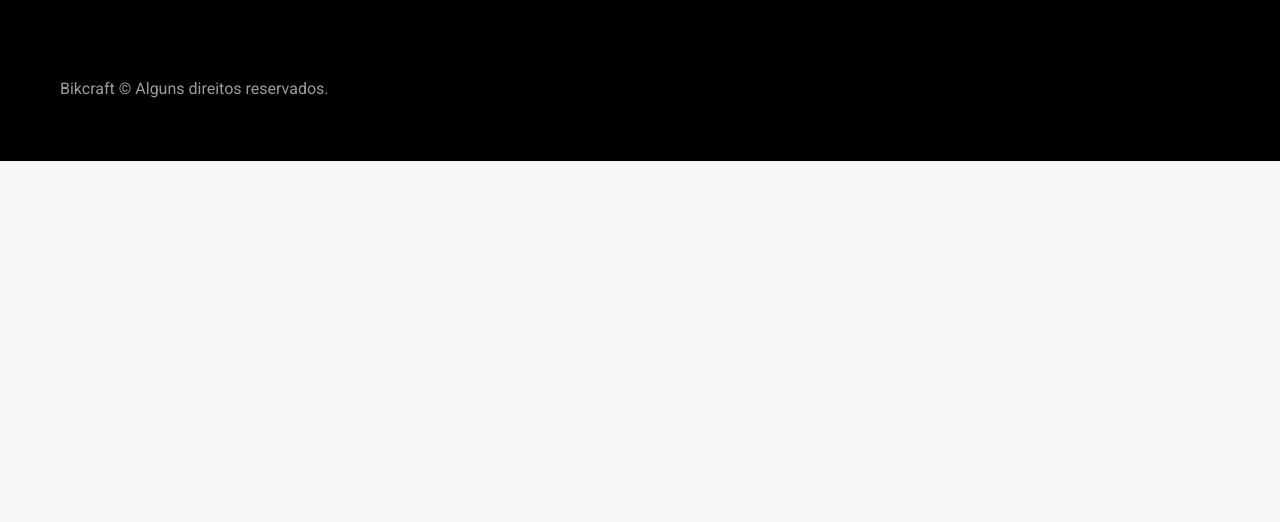
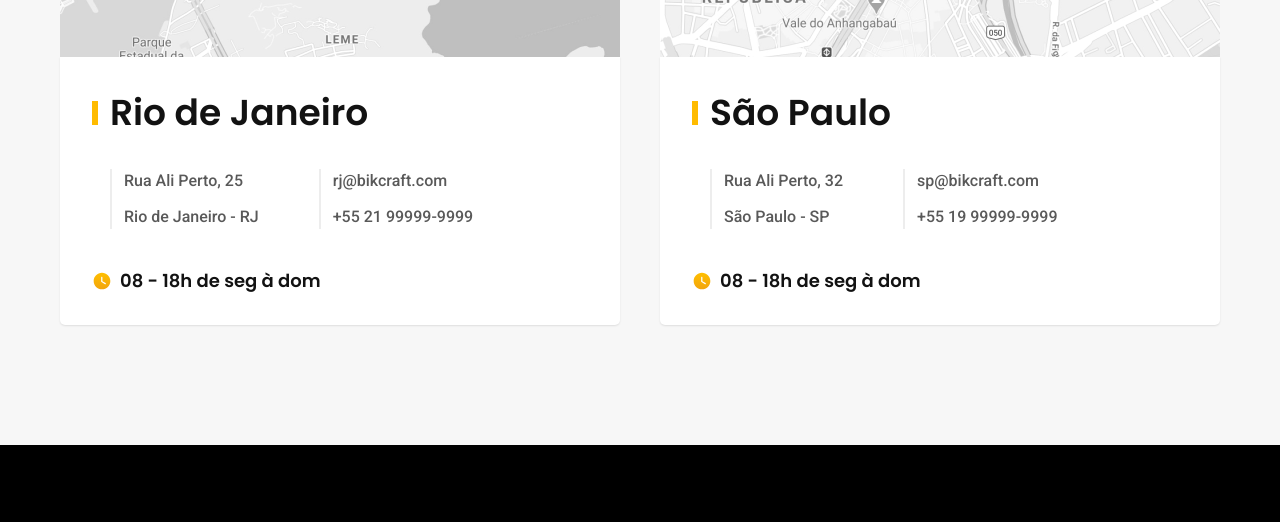
Before and after one commit to JSaporski/bikcraft-2022, a plain HTML site: page contato.html in a window 1280 px wide. Shown: the part 1398-1920 px from the top of the page. Before the commit the page ends 1559 px from the top, so only its background shows below. Drawn offline with Linux system fonts and the light colour scheme.

Commit message:
Página de contato finalizada.

```diff
--- a/contato.html
+++ b/contato.html
@@ -310,6 +310,114 @@
       </div>
     </main>
 
+    <section id="lojas-locais" class="container">
+      <h2 class="fonte-1-xlg cor-11">
+        lojas locais<span class="cor-p1">.</span>
+      </h2>
+
+      <ul class="lojas">
+        <li class="loja">
+          <img src="./img/lojas/rj.jpg" alt="Bikcraft no Rio de Janeiro" />
+
+          <div class="loja-infos">
+            <h3 class="fonte-1-lg cor-11">Rio de Janeiro</h3>
+
+            <div>
+              <address class="fonte-2-sm-medium cor-8">
+                <p>Rua Ali Perto, 25</p>
+                <p>Rio de Janeiro - RJ</p>
+              </address>
+
+              <address class="fonte-2-sm-medium cor-8">
+                <p>rj@bikcraft.com</p>
+                <p>+55 21 99999-9999</p>
+              </address>
+            </div>
+
+            <div class="loja-horario">
+              <svg
+                width="20"
+                height="20"
+                viewBox="0 0 20 20"
+                fill="none"
+                xmlns="http://www.w3.org/2000/svg"
+              >
+                <path
+                  d="M9.99999 1.66699C5.41699 1.66699 1.66699 5.41699 1.66699 9.99999C1.66699 14.583 5.41699 18.333 9.99999 18.333C14.583 18.333 18.333 14.583 18.333 9.99999C18.333 5.41699 14.583 1.66699 9.99999 1.66699ZM12.958 13.167L9.55799 11.075C9.43558 11.0019 9.33432 10.8981 9.26418 10.774C9.19404 10.6498 9.15744 10.5096 9.15799 10.367V6.45799C9.16238 6.29206 9.23086 6.13428 9.34906 6.01775C9.46727 5.90122 9.62602 5.835 9.79199 5.83299C9.95735 5.8343 10.1156 5.90057 10.2325 6.0175C10.3494 6.13442 10.4157 6.29264 10.417 6.45799V10.166L13.617 12.091C13.917 12.275 14.017 12.666 13.833 12.967C13.7425 13.1084 13.6001 13.2087 13.4364 13.2461C13.2727 13.2835 13.1009 13.2551 12.958 13.167Z"
+                  fill="url(#paint0_linear_32:412)"
+                />
+                <defs>
+                  <linearGradient
+                    id="paint0_linear_32:412"
+                    x1="9.99999"
+                    y1="1.66699"
+                    x2="9.99999"
+                    y2="18.333"
+                    gradientUnits="userSpaceOnUse"
+                  >
+                    <stop stop-color="#FFBF00" />
+                    <stop offset="1" stop-color="#F2A50C" />
+                  </linearGradient>
+                </defs>
+              </svg>
+
+              <p class="fonte-1-sm-medium cor-11">08 - 18h de seg à dom</p>
+            </div>
+          </div>
+        </li>
+
+        <li class="loja">
+          <img src="./img/lojas/sp.jpg" alt="Bikcraft em São Paulo" />
+
+          <div class="loja-infos">
+            <h3 class="fonte-1-lg cor-11">São Paulo</h3>
+
+            <div>
+              <address class="fonte-2-sm-medium cor-8">
+                <p>Rua Ali Perto, 32</p>
+                <p>São Paulo - SP</p>
+              </address>
+
+              <address class="fonte-2-sm-medium cor-8">
+                <p>sp@bikcraft.com</p>
+                <p>+55 19 99999-9999</p>
+              </address>
+            </div>
+
+            <div class="loja-horario">
+              <svg
+                width="20"
+                height="20"
+                viewBox="0 0 20 20"
+                fill="none"
+                xmlns="http://www.w3.org/2000/svg"
+              >
+                <path
+                  d="M9.99999 1.66699C5.41699 1.66699 1.66699 5.41699 1.66699 9.99999C1.66699 14.583 5.41699 18.333 9.99999 18.333C14.583 18.333 18.333 14.583 18.333 9.99999C18.333 5.41699 14.583 1.66699 9.99999 1.66699ZM12.958 13.167L9.55799 11.075C9.43558 11.0019 9.33432 10.8981 9.26418 10.774C9.19404 10.6498 9.15744 10.5096 9.15799 10.367V6.45799C9.16238 6.29206 9.23086 6.13428 9.34906 6.01775C9.46727 5.90122 9.62602 5.835 9.79199 5.83299C9.95735 5.8343 10.1156 5.90057 10.2325 6.0175C10.3494 6.13442 10.4157 6.29264 10.417 6.45799V10.166L13.617 12.091C13.917 12.275 14.017 12.666 13.833 12.967C13.7425 13.1084 13.6001 13.2087 13.4364 13.2461C13.2727 13.2835 13.1009 13.2551 12.958 13.167Z"
+                  fill="url(#paint0_linear_32:412)"
+                />
+                <defs>
+                  <linearGradient
+                    id="paint0_linear_32:412"
+                    x1="9.99999"
+                    y1="1.66699"
+                    x2="9.99999"
+                    y2="18.333"
+                    gradientUnits="userSpaceOnUse"
+                  >
+                    <stop stop-color="#FFBF00" />
+                    <stop offset="1" stop-color="#F2A50C" />
+                  </linearGradient>
+                </defs>
+              </svg>
+
+              <p class="fonte-1-sm-medium cor-11">08 - 18h de seg à dom</p>
+            </div>
+          </div>
+        </li>
+      </ul>
+    </section>
+
     <footer id="footer" aria-label="Rodapé do Site">
       <div class="footer container">
         <svg
--- a/css/css-contato/contato.css
+++ b/css/css-contato/contato.css
@@ -3,7 +3,6 @@
 }
 
 .contato {
-  margin-bottom: 12rem;
   background: linear-gradient(to bottom, var(--cor-11) 50%, var(--cor-1) 50%);
 }
 
@@ -15,12 +14,12 @@
 .contato-dados,
 .contato-form {
   padding: 6rem;
+  box-shadow: 0 0.1rem 0.2rem 0 rgba(0, 0, 0, 0.1);
 }
 
 .contato-dados {
   border-radius: 0.5rem 0 0 0.5rem;
   background-color: var(--cor-12);
-  box-shadow: 0 0.1rem 0.2rem 0 rgba(0, 0, 0, 0.1);
 }
 
 .contato-form {
@@ -101,6 +100,7 @@
   grid-column: 1 / -1;
   width: fit-content;
   border: none;
+  cursor: pointer;
 }
 
 @media only screen and (max-width: 880px) {
--- a/css/css-contato/lojas.css
+++ b/css/css-contato/lojas.css
@@ -0,0 +1,82 @@
+#lojas-locais {
+  padding-block: 12rem;
+}
+
+#lojas-locais h2 {
+  margin-bottom: 6rem;
+}
+
+.lojas {
+  display: grid;
+  grid-template-columns: repeat(2, 1fr);
+  gap: 4rem;
+}
+
+.loja img {
+  border-radius: 0.5rem 0.5rem 0 0;
+}
+
+.lojas .loja-infos {
+  padding: 3.2rem;
+  border-radius: 0 0 0.5rem 0.5rem;
+  background-color: var(--cor-0);
+  box-shadow: 0 0.1rem 0.2rem 0 rgba(0, 0, 0, 0.1);
+}
+
+.lojas .loja-infos h3::before {
+  content: '';
+  width: 0.6rem;
+  height: 2.4rem;
+  background-color: var(--cor-p1);
+}
+
+.lojas .loja-infos h3 {
+  display: flex;
+  align-items: center;
+  gap: 1.2rem;
+  margin-bottom: 3.2rem;
+}
+
+.loja-infos div:nth-child(2) {
+  display: flex;
+  flex-wrap: wrap;
+  gap: 6rem;
+  margin-bottom: 4rem;
+  padding-left: 1.8rem;
+}
+
+.loja-infos div address {
+  padding-left: 1.2rem;
+  border-left: 0.2rem solid var(--cor-2);
+}
+
+.loja-infos div address p:first-child {
+  margin-bottom: 1.2rem;
+}
+
+.loja-horario {
+  display: flex;
+  flex-wrap: wrap;
+  align-items: center;
+  gap: 0.8rem;
+}
+
+@media only screen and (max-width: 800px) {
+  #lojas-locais {
+    padding-block: 8rem;
+  }
+
+  #lojas-locais h2 {
+    margin-bottom: 3rem;
+  }
+
+  .lojas {
+    grid-template-columns: 1fr;
+  }
+
+  .loja img {
+    width: 100%;
+    height: 20rem;
+    object-fit: cover;
+  }
+}
--- a/css/style.css
+++ b/css/style.css
@@ -33,3 +33,4 @@
 
 /* Contato */
 @import './css-contato/contato.css';
+@import './css-contato/lojas.css';
```
